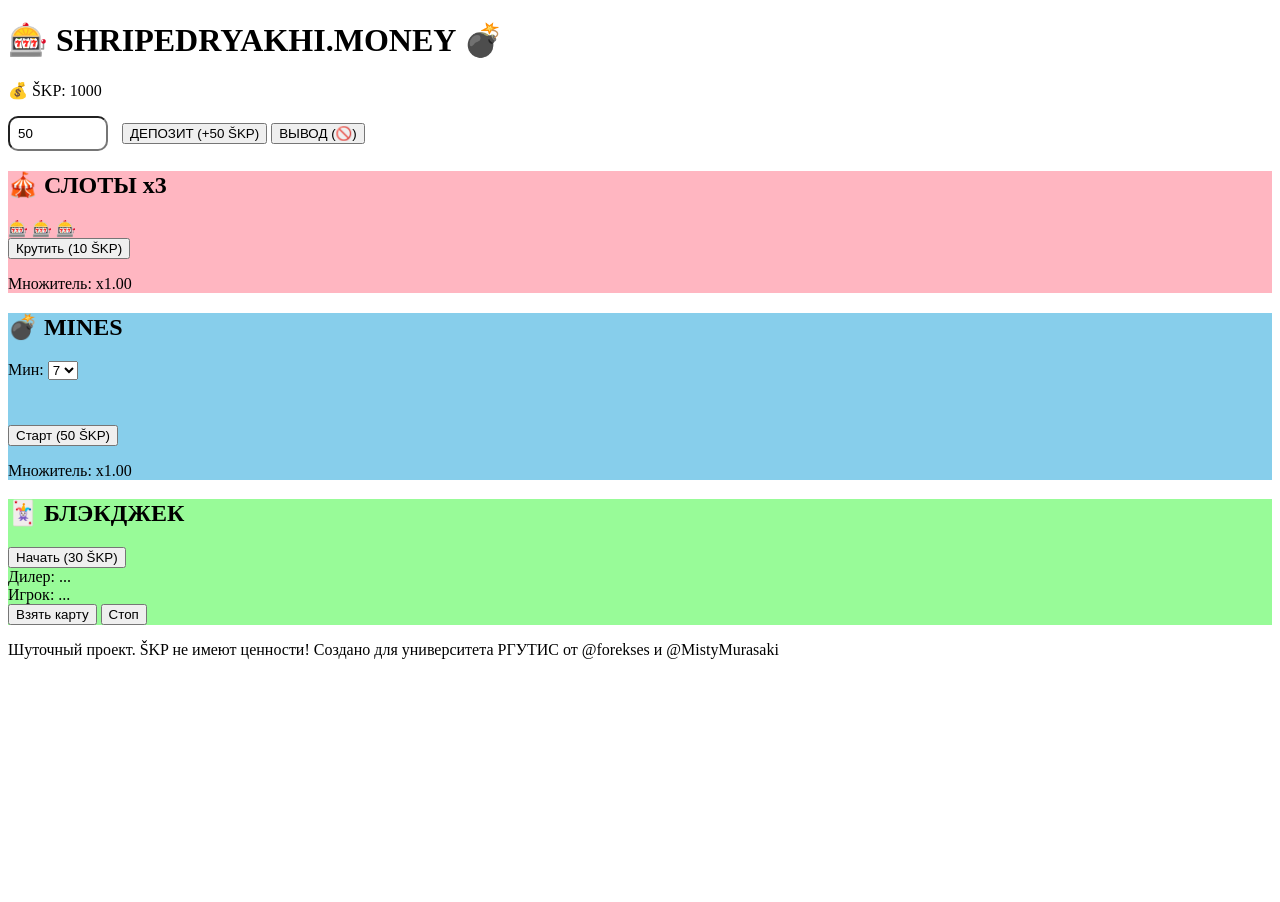
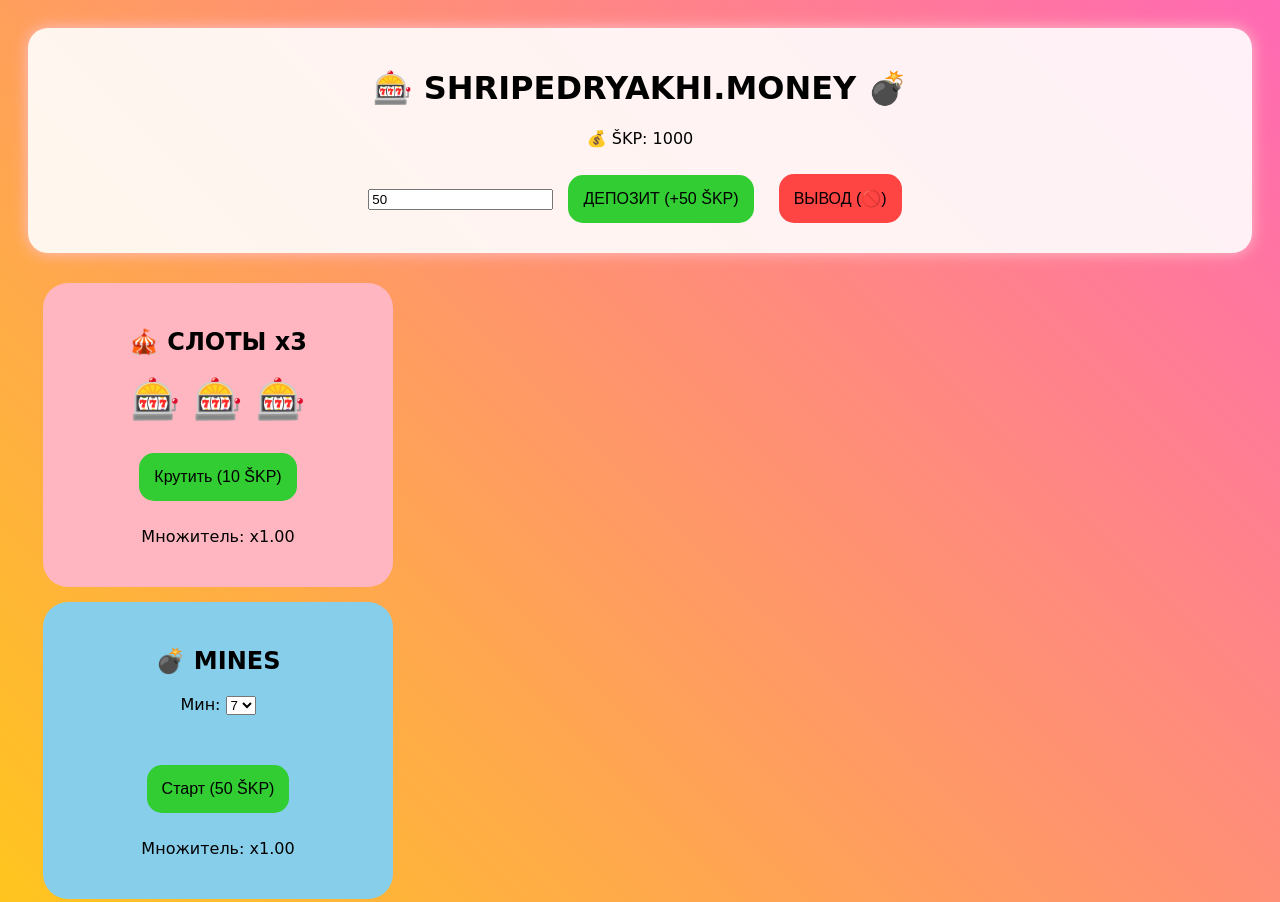
Before and after one commit to FOREKSES/shripedryakhi-money, a plain HTML site: page index.html in a window 1280 px wide. Shown: the top 902 px of the page. Before the commit the page ends 800 px from the top, so only its background shows below. Drawn offline with Linux system fonts and the light colour scheme; a web font is replaced by a local one.

Commit message:
Update style.css

```diff
--- a/style.css
+++ b/style.css
@@ -1,15 +1,58 @@
-/* Добавьте эти стили */
-.mines-controls {
-    display: grid;
-    gap: 10px;
-    margin: 15px 0;
+body {
+    background: linear-gradient(45deg, #FFD700, #FF69B4);
+    font-family: 'Rubik Bubbles', cursive;
+    text-align: center;
+    min-height: 100vh;
+    padding: 20px;
 }
 
+header {
+    background: rgba(255, 255, 255, 0.9);
+    padding: 20px;
+    border-radius: 20px;
+    margin-bottom: 30px;
+    box-shadow: 0 0 15px pink;
+}
+
+.game-card {
+    border-radius: 25px;
+    padding: 25px;
+    margin: 15px;
+    width: 300px;
+    transition: transform 0.3s;
+}
+
+.game-card:hover {
+    transform: scale(1.02);
+}
+
+button {
+    background: #32CD32;
+    border: none;
+    padding: 15px;
+    border-radius: 15px;
+    font-size: 16px;
+    margin: 10px;
+    cursor: pointer;
+}
+
+button.blocked {
+    background: #FF4444 !important;
+    cursor: not-allowed;
+}
+
+/* Слоты */
+.slots {
+    font-size: 40px;
+    margin: 20px;
+}
+
+/* Mines */
 #minesGrid {
     display: grid;
     grid-template-columns: repeat(5, 1fr);
     gap: 5px;
-    margin: 10px 0;
+    margin: 20px 0;
 }
 
 .mine-cell {
@@ -19,7 +62,6 @@
     padding: 15px;
     cursor: pointer;
     font-size: 20px;
-    transition: 0.3s;
 }
 
 .mine-cell.revealed {
@@ -27,13 +69,8 @@
     cursor: not-allowed;
 }
 
-.mine-cell.safe {
-    background: #87CEEB;
+/* Блэкджек */
+#bjDealer, #bjPlayer {
+    font-size: 1.2em;
+    margin: 15px;
 }
-
-.bet-controls input {
-    width: 80px;
-    padding: 8px;
-    border-radius: 10px;
-    margin-right: 10px;
-}
```
